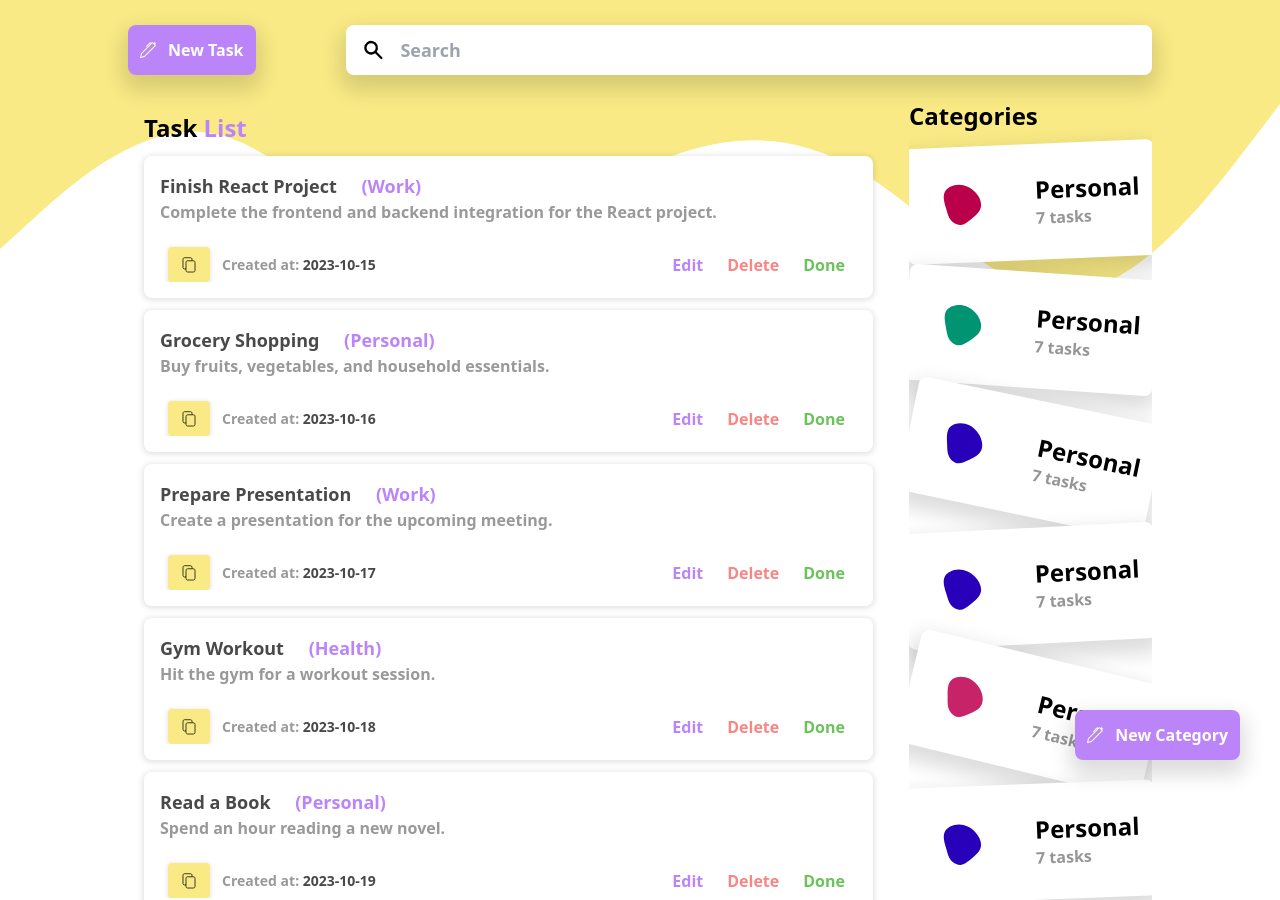
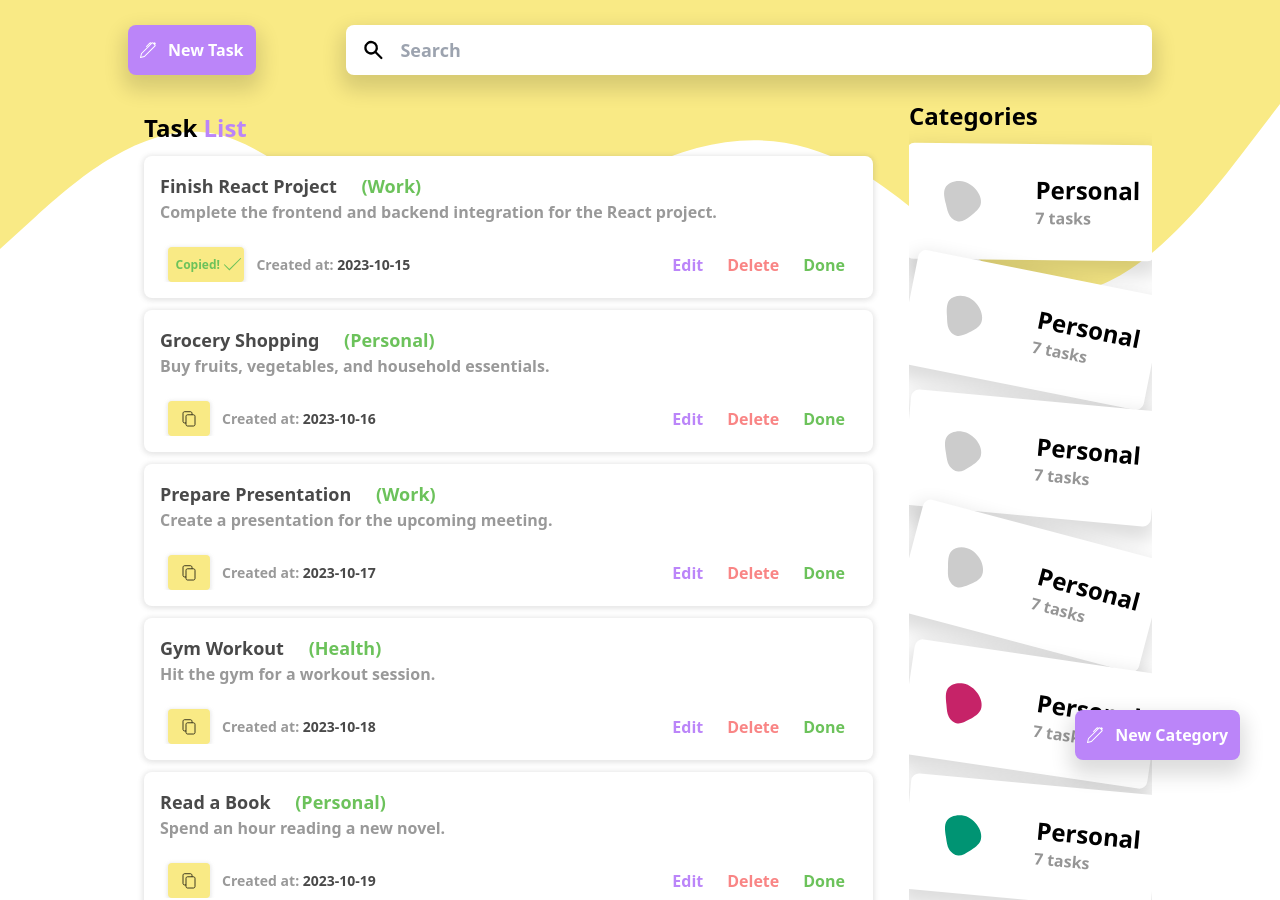
Before and after one commit to Alausa-AbdulAzeez/todo_test, a React (Vite) app: page / in a window 1280 px wide. Both pictures are taken after a click on the element 189 px from the left and 264 px from the top of the page. Built offline with nearby package versions, Linux system fonts and the light colour scheme.

Commit message:
added functionality to copy to clipboard

```diff
--- a/src/assets/images/index.js
+++ b/src/assets/images/index.js
@@ -1,4 +1,5 @@
 import boy from './boy.png'
 import copy from './copy.svg'
+import tick from './tick.svg'
 
-export { boy, copy }
+export { boy, copy, tick }
--- a/src/components/TaskCard.jsx
+++ b/src/components/TaskCard.jsx
@@ -1,8 +1,19 @@
-import { copy } from '../assets/images'
+import { copy, tick } from '../assets/images'
 
-const TaskCard = ({ todo }) => {
+const TaskCard = ({ todo, setCopied, copied }) => {
   // TASK PROPS
   const { id, title, description, category, dateCreated } = todo
+
+  // COPY TO CLIPBOARD FUNCTION
+  const handleCopy = () => {
+    setCopied(description)
+    navigator.clipboard.writeText(description)
+
+    // SET COPIED BACK TO DEFAULT AFTER 3 SECONDS
+    setTimeout(() => setCopied(''), 3000)
+  }
+
+  // END OF COPY TO CLIPBOARD FUNCTION
 
   return (
     <div
@@ -11,15 +22,25 @@ const TaskCard = ({ todo }) => {
     >
       <div className='flex flex-col flex-1 bg-white  h-[110px] overflow-y-auto overflow-x-hidden relative items-center'>
         <h3 className='font-bold text-lg text-left w-full text-[#494949]'>
-          {title} <span className='ml-5 text-mainPurple'>({category})</span>
+          {title} <span className='ml-5 text-mainGreen'>({category})</span>
         </h3>
         <h3 className='font-bold text-md text-left w-full text-[#999]'>
           {description}
         </h3>
         <div className='absolute bottom-[0px] w-[100%] h-[35px] flex justify-between'>
           <div className='flex items-center gap-3 h-full '>
-            <div className='text-md h-full  font-semibold bg-mainYellow flex items-center justify-center py-2 px-3 copyContainer rounded-[4px] ml-2'>
-              <img src={copy} alt='copy icon' className='w-[25px] h-[25px]' />
+            <div
+              className='text-md h-full  font-semibold bg-mainYellow flex items-center justify-center py-2 px-3 copyContainer rounded-[4px] ml-2'
+              onClick={handleCopy}
+            >
+              {copied === description && (
+                <p className='text-xs ml-2 text-mainGreen'>Copied!</p>
+              )}
+              <img
+                src={copied === description ? tick : copy}
+                alt='copy icon'
+                className='w-[25px] h-[25px]'
+              />
             </div>
 
             <h3 className='font-bold text-sm text-left w-full text-[#999]'>
--- a/src/pages/Home.jsx
+++ b/src/pages/Home.jsx
@@ -10,6 +10,7 @@ import {
 import { BsPen } from 'react-icons/bs'
 import { HiSearch } from 'react-icons/hi'
 import TaskCard from '../components/TaskCard'
+import { useState } from 'react'
 
 const Home = () => {
   // TODOS
@@ -56,6 +57,9 @@ const Home = () => {
       completed: true,
     },
   ]
+
+  // CURRENTLY COPIED PROMPT
+  const [copied, setCopied] = useState('')
 
   // CATEGORY DATA
   const category = [1, 2, 3, 4, 5, 6]
@@ -104,7 +108,14 @@ const Home = () => {
           </h1>
           {todoData?.map((todo) => {
             const { id } = todo
-            return <TaskCard todo={todo} key={id} />
+            return (
+              <TaskCard
+                todo={todo}
+                key={id}
+                setCopied={setCopied}
+                copied={copied}
+              />
+            )
           })}
         </div>
         <div className='flex-1 flex flex-col gap-3 items-center  overflow-y-auto'>
@@ -146,30 +157,6 @@ const Home = () => {
             )
           })}
         </div>
-        {/* <div className="px-32 mt-5 flex w-full flex-wrap gap-[30px]">
-          {category?.map((cat, index) => {
-            return (
-              <div
-                className="category h-[150px] min-w-[300px]  flex-1 p-2 flex items-center"
-                key={index}
-              >
-                <div className="w-[100px] h-[100px]">
-                  <img
-                    src={boy}
-                    alt="category icon"
-                    className="w-full h-full"
-                  />
-                </div>
-                <div className="flex flex-col flex-1 bg-white pl-8">
-                  <h1 className="font-bold text-2xl ">Personal</h1>
-                  <p className="text-mainBlack opacity-[0.5] text-base font-bold">
-                    7 tasks
-                  </p>
-                </div>
-              </div>
-            );
-          })}
-        </div> */}
       </div>
     </>
   )
```
Also changed, not shown: src/assets/images/tick.svg.
